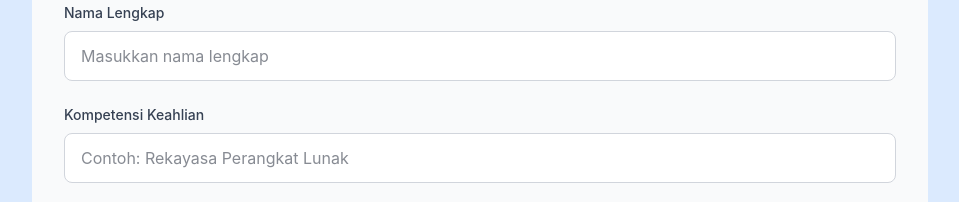
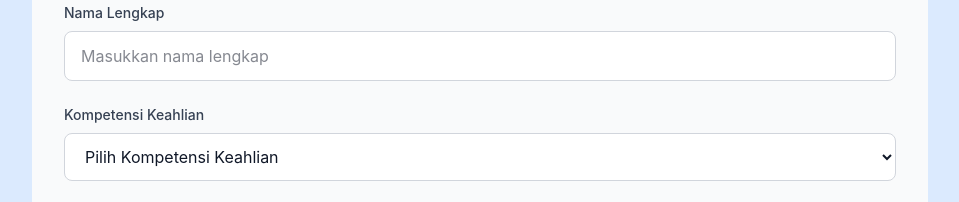
Before and after one commit to Endwar13/web-ppdb, a website built with Vite: page index.html in a window 1280 px wide. Shown: the part 1480-1682 px from the top of the page, without its empty margins (160-1119 px from the left). Built offline with nearby package versions, Linux system fonts and the light colour scheme; some packages are replaced by stand-ins of ours; a script that the page names is missing.

Commit message:
repair-9

```diff
--- a/index.html
+++ b/index.html
@@ -249,9 +249,15 @@
             <label for="kompetensi" class="block text-sm font-medium text-gray-700 dark:text-gray-300 mb-2">
               Kompetensi Keahlian
             </label>
-            <input type="text" id="kompetensi"
-              class="w-full px-4 py-3 bg-white dark:bg-gray-700 border border-gray-300 dark:border-gray-600 rounded-lg focus:ring-2 focus:ring-blue-500 dark:focus:ring-blue-400 focus:border-blue-500 dark:focus:border-blue-400 outline-none transition-colors text-gray-900 dark:text-white"
-              placeholder="Contoh: Rekayasa Perangkat Lunak">
+            <select id="kompetensi"
+              class="w-full px-4 py-3 bg-white dark:bg-gray-700 border border-gray-300 dark:border-gray-600 rounded-lg focus:ring-2 focus:ring-blue-500 dark:focus:ring-blue-400 focus:border-blue-500 dark:focus:border-blue-400 outline-none transition-colors text-gray-900 dark:text-white">
+              <option value="" disabled selected>Pilih Kompetensi Keahlian</option>
+              <option value="TP">Teknik Pemesinan</option>
+              <option value="TKR">Teknik Kendaraan Ringan</option>
+              <option value="TEI">Teknik Elektronika Industri</option>
+              <option value="TJKT">Teknik Komputer Jaringan dan Telekomunikasi</option>
+              <option value="ML">Manajemen Logistik</option>
+            </select>
           </div>
 
           <div class="grid grid-cols-1 md:grid-cols-2 gap-6">
--- a/src/formHandler.js
+++ b/src/formHandler.js
@@ -50,7 +50,7 @@ export function initFormHandler() {
     // Ambil data dari form
     const formData = {
       namaLengkap: document.getElementById('nama').value.trim(),
-      kompetensiKeahlian: document.getElementById('kompetensi').value.trim(),
+      kompetensiKeahlian: document.getElementById('kompetensi').value,
       tempatLahir: document.getElementById('tempat-lahir').value.trim(),
       tanggalLahir: document.getElementById('tanggal-lahir').value,
       jenisKelamin: document.getElementById('jenis-kelamin').value,
@@ -99,7 +99,6 @@ export function initFormHandler() {
  * @param {'success'|'error'} type - Tipe notifikasi
  */
 function showNotification(message, type = 'success') {
-  // Hapus notifikasi lama jika ada
   const existing = document.getElementById('ppdb-notification');
   if (existing) existing.remove();
 
```
